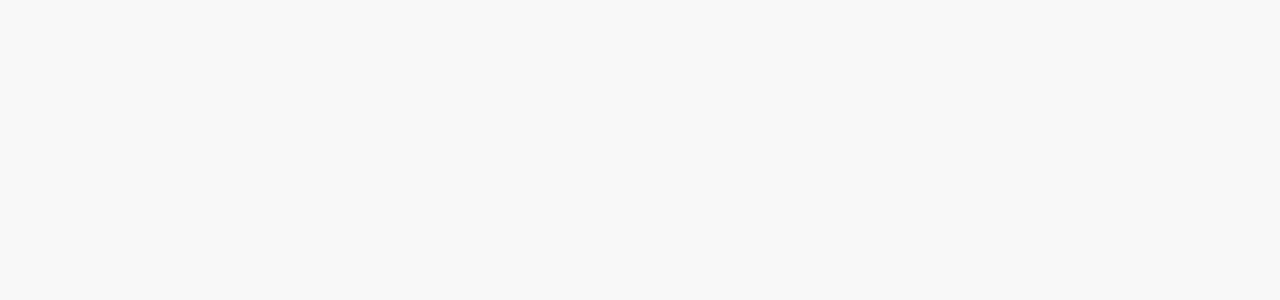
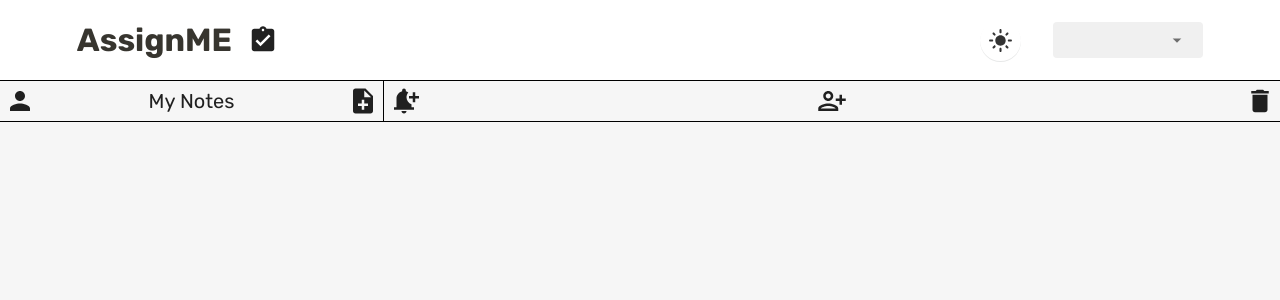
Before and after one commit to Ratanak-Rin-Sbu/AssignMe, a React (Create React App) app in the folder client/: page /note in a window 1280 px wide. Before the commit this address had no page. Shown: the top 300 px of the page. Built offline with nearby package versions, Linux system fonts and the light colour scheme.

Commit message:
Added route for MyNote

```diff
--- a/client/src/App.js
+++ b/client/src/App.js
@@ -7,7 +7,7 @@ import { createTheme } from "@mui/material/styles";
 import { themeSettings } from "./theme";
 import TaskManager from "scenes/taskManager";
 import Schedule from "scenes/schedule";
-// import Note from "scenes/note";
+import Note from "scenes/note";
 
 function App() {
   const mode = useSelector((state) => state.mode);
@@ -23,7 +23,7 @@ function App() {
             <Route path="/" element={<HomePage />} />
             <Route path="/taskManager" element={<TaskManager />} />
             <Route path="/schedule" element={<Schedule />} />
-            {/* <Route path="/note" element={<Note />} /> */}
+            <Route path="/note" element={<Note />} />
             {/* <Route
               path="/home"
               element={isAuth ? <HomePage /> : <Navigate to="/" />}
--- a/client/src/scenes/homePage.jsx
+++ b/client/src/scenes/homePage.jsx
@@ -72,6 +72,34 @@ const HomePage = () => {
             My Schedule
           </FlexBetween>
         </Box>
+
+        {/* THIRD ROW - MY NOTE */}
+        <Box
+          sx={{
+            borderRadius: "23px",
+            border: "1px solid lightpink",
+            // backgroundColor: "red",
+            margin: "auto",
+            padding: "20px",
+            width: "100%",
+            height: "80px",
+            fontSize: "27px",
+            '&:hover': {
+              backgroundColor: "#E7556E",
+              opacity: [0.9, 0.8, 0.7],
+              cursor: "pointer"
+            },
+        }}
+        onClick={() => navigate('/note')}
+        >
+        <FlexBetween justifyContent="flex-start !important">
+          <NoteAlt style={{
+            fontSize: "42px",
+            marginRight: "25px"
+          }}/>
+          My Note
+        </FlexBetween>
+        </Box>
       </div>
       {/* <TaskManager /> */}
     </>
--- a/client/src/scenes/note.jsx
+++ b/client/src/scenes/note.jsx
@@ -0,0 +1,37 @@
+import FlexBetween from "components/FlexBetween";
+import NavBar from "components/NavBar";
+import { Person, NoteAdd, NotificationAdd, PersonAddAlt, Delete } from "@mui/icons-material"
+import { Typography } from "@mui/material";
+
+const Note = () => {
+  return (
+    <>
+      <NavBar />
+      <FlexBetween>
+        <FlexBetween flex="0 0 30%" p="5px"
+          sx={{
+            borderTop: "1px solid black",
+            borderBottom: "1px solid black",
+            borderRight: "1px solid black",
+          }}
+        >
+          <Person style={{fontSize: 30}}/>
+          <Typography sx={{fontSize: 20}}>My Notes</Typography>
+          <NoteAdd style={{fontSize: 30}}/>
+        </FlexBetween>
+        <FlexBetween flex="0 0 70%" p="5px"
+          sx={{
+            borderTop: "1px solid black",
+            borderBottom: "1px solid black",
+          }}
+        >
+          <NotificationAdd style={{fontSize: 30}}/>
+          <PersonAddAlt style={{fontSize: 30}}/>
+          <Delete style={{fontSize: 30}}/>
+        </FlexBetween>
+      </FlexBetween>
+    </>
+  )
+}
+
+export default Note;
```
